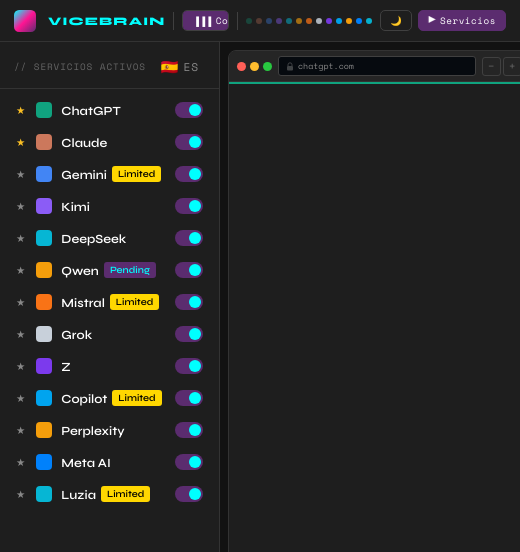
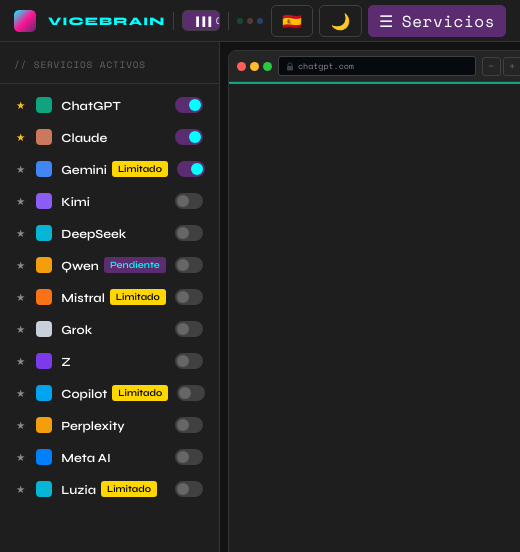
Before and after one commit to abelnhm/ViceBrain, an Electron app: page index.html in a window 520 px wide. Shown: the top 552 px of the page. Drawn offline with nearby package versions, Linux system fonts and the light colour scheme; no server answers.

Commit message:
feat: change language button position

```diff
--- a/index.html
+++ b/index.html
@@ -70,12 +70,15 @@
 .tb-btn {
   background: transparent; border: 1px solid var(--bord2); border-radius: 5px;
   color: var(--mid); cursor: pointer; font-family: 'Space Mono', monospace;
-  font-size: .58rem; padding: 3px 9px; letter-spacing: .06em;
+  font-size: .58rem; padding: 6px 10px; letter-spacing: .06em;
   transition: all .18s; display: flex; align-items: center; gap: 4px;
-  white-space: nowrap; flex-shrink: 0;
+  white-space: nowrap; flex-shrink: 0; height: 32px; box-sizing: border-box;
 }
 .tb-btn:hover { border-color: var(--accent-cyan); color: var(--txt); }
 .tb-btn.on    { background: var(--accent-purple); border-color: var(--accent-purple); color: #fff; }
+#langToggle, #themeToggle, #toggleSidebar { padding: 6px 10px; }
+#langToggle span, #themeToggle span, #toggleSidebar span { font-size: 1rem; }
+#sidebarIcon { margin-right: 4px; }
 
 /* layout mode group */
 .mode-group { display: flex; border: 1px solid var(--bord2); border-radius: 5px; overflow: hidden; }
@@ -133,15 +136,8 @@
   font-size: .58rem; color: var(--dim); letter-spacing: .1em; text-transform: uppercase;
   border-bottom: 1px solid var(--bord); flex-shrink: 0;
   display: flex; justify-content: space-between; align-items: center;
+  height: 42px;
 }
-.lang-selector {
-  display: flex; align-items: center; gap: 4px;
-  cursor: pointer; padding: 3px 6px; border-radius: 4px;
-  font-size: .7rem; transition: background .2s;
-}
-.lang-selector:hover { background: var(--surf2); }
-.lang-selector span:first-child { font-size: .9rem; }
-.lang-selector span:last-child { color: var(--mid); }
 .sb-list { flex: 1; overflow-y: auto; padding: 6px 8px; }
 .sb-list::-webkit-scrollbar { width: 3px; }
 .sb-list::-webkit-scrollbar-thumb { background: var(--bord2); border-radius: 3px; }
@@ -435,11 +431,14 @@
   <div class="active-dots" id="activeDots"></div>
 
   <div class="tb-right">
+    <button class="tb-btn" id="langToggle" onclick="toggleLanguage()" title="Cambiar idioma">
+      <span id="currentLangFlag">🇪🇸</span>
+    </button>
     <button class="tb-btn" id="themeToggle" onclick="toggleTheme()" title="Cambiar tema">
       <span id="themeIcon">🌙</span>
     </button>
     <button class="tb-btn on" id="toggleSidebar" onclick="toggleSidebar()">
-      <span class="arr">◀</span> <span id="lblServiciosBtn">Servicios</span>
+      <span id="sidebarIcon">☰</span> <span id="lblServiciosBtn">Servicios</span>
     </button>
   </div>
 </div>
@@ -451,10 +450,6 @@
   <div id="sidebar">
     <div class="sb-head">
       <span id="lblServicios">// Servicios activos</span>
-      <div class="lang-selector" onclick="toggleLanguage()">
-        <span id="currentLangFlag">🇪🇸</span>
-        <span id="currentLangLabel">ES</span>
-      </div>
     </div>
     <div class="sb-list" id="sbList"></div>
     <div class="sb-login-note" id="loginNote">
@@ -654,13 +649,13 @@
     promptVacio: '⚠ Escribe un prompt primero',
     noHayServicios: '⚠ No hay servicios activos',
     promptEnviado: '✓ Prompt enviado a',
-    modelos: 'modelo',
+    modelo: 'modelo',
     modelosPlural: 'modelos',
     ok: 'ok',
     fallaron: 'fallaron',
     serviciosBtn: 'Servicios',
-    badgeLimited: 'Limited',
-    badgePending: 'Pending'
+    badgeLimited: 'Limitado',
+    badgePending: 'Pendiente'
   },
   en: {
     servicios: '// Active services',
@@ -721,7 +716,6 @@
 
 function updateLanguageUI() {
   document.getElementById('currentLangFlag').textContent = currentLang === 'es' ? '🇪🇸' : '🇬🇧';
-  document.getElementById('currentLangLabel').textContent = currentLang.toUpperCase();
 }
 
 function updateAllTranslations() {
@@ -830,11 +824,30 @@
 loadFavorites();
 try { useIcons = localStorage.getItem('useIcons') !== 'false'; } catch (e) {}
 
-SERVICES.forEach(s => {
-  enabled[s.id]   = true;
-  colWidths[s.id] = DEF_WIDTH;
-  if (s.favorite) favorites.add(s.id);
-});
+// Load saved enabled services or default to first 3
+try {
+  const savedEnabled = localStorage.getItem('enabledServices');
+  if (savedEnabled) {
+    const enabledArr = JSON.parse(savedEnabled);
+    SERVICES.forEach(s => {
+      enabled[s.id] = enabledArr.includes(s.id);
+      colWidths[s.id] = DEF_WIDTH;
+      if (s.favorite) favorites.add(s.id);
+    });
+  } else {
+    SERVICES.forEach((s, i) => {
+      enabled[s.id] = i < 3;
+      colWidths[s.id] = DEF_WIDTH;
+      if (s.favorite) favorites.add(s.id);
+    });
+  }
+} catch(e) {
+  SERVICES.forEach((s, i) => {
+    enabled[s.id] = i < 3;
+    colWidths[s.id] = DEF_WIDTH;
+    if (s.favorite) favorites.add(s.id);
+  });
+}
 
 function getOrderedServices() {
   const favs = SERVICES.filter(s => favorites.has(s.id));
@@ -923,13 +936,19 @@
   sidebarOpen = !sidebarOpen;
   document.getElementById('sidebar').classList.toggle('collapsed', !sidebarOpen);
   document.getElementById('toggleSidebar').classList.toggle('on', !sidebarOpen);
-  const arr = document.querySelector('#toggleSidebar .arr');
-  if (arr) arr.style.transform = sidebarOpen ? '' : 'rotate(180deg)';
+  const icon = document.getElementById('sidebarIcon');
+  if (icon) icon.textContent = sidebarOpen ? '☰' : '☱';
+}
+
+function saveEnabledServices() {
+  const enabledArr = Object.keys(enabled).filter(id => enabled[id]);
+  localStorage.setItem('enabledServices', JSON.stringify(enabledArr));
 }
 
 function toggleService(id) {
   enabled[id] = !enabled[id];
   document.getElementById('sbrow-' + id).classList.toggle('on', enabled[id]);
+  saveEnabledServices();
   rebuildGrid();
 }
 
@@ -938,6 +957,7 @@
     enabled[s.id] = on;
     document.getElementById('sbrow-' + s.id).classList.toggle('on', on);
   });
+  saveEnabledServices();
   rebuildGrid();
 }
 
```
